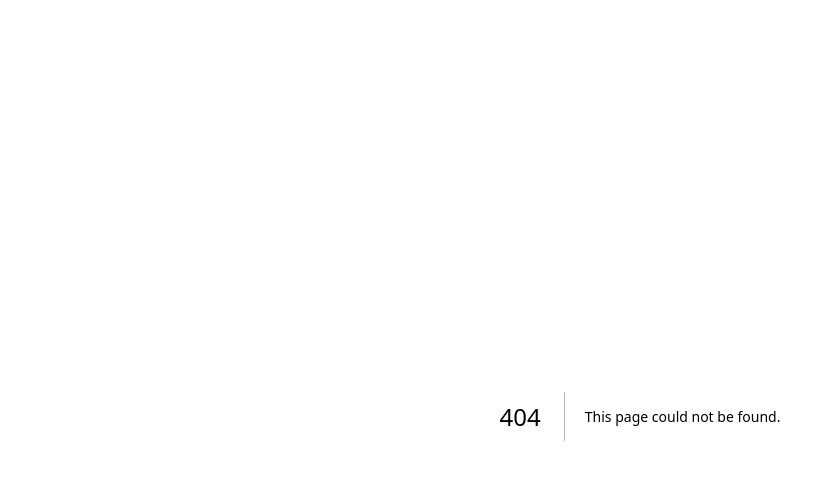
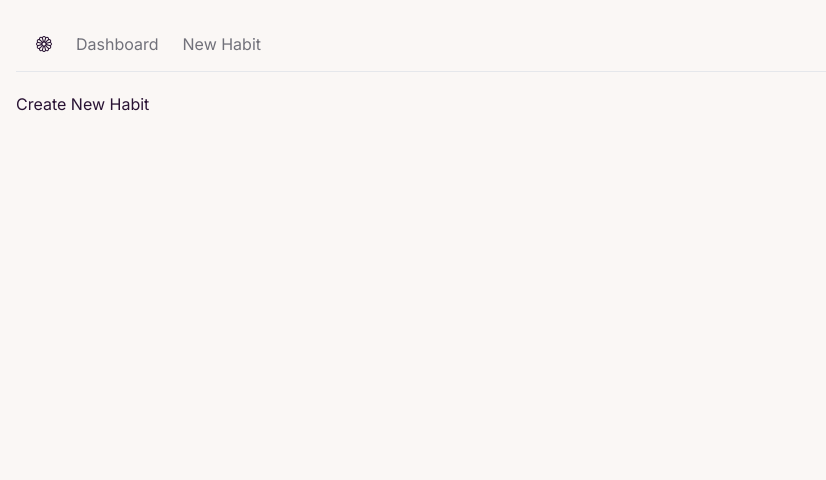
Before and after one commit to baradev/my-habit-tracker, a Next.js app: page /newHabit in a window 1280 px wide. Before the commit this address had no page. Shown: the top 480 px of the page, without its empty margins (0-826 px from the left). Built offline with nearby package versions, Linux system fonts and the light colour scheme.

Commit message:
build the navbar

```diff
--- /dev/null
+++ b/app/NavBar.tsx
@@ -0,0 +1,30 @@
+import Link from "next/link";
+import React from "react";
+import { BsFlower1 } from "react-icons/bs";
+
+const NavBar = () => {
+  const links = [
+    { label: "Dashboard", href: "/" },
+    { label: "New Habit", href: "/newHabit" },
+  ];
+  return (
+    <nav className="flex space-x-6 border-b mb-5 px-5 h-14 items-center">
+      <Link href="/">
+        <BsFlower1 />
+      </Link>
+      <ul className="flex space-x-6">
+        {links.map((link) => (
+          <Link
+            key={link.href}
+            className="text-zinc-500 hover:text-zinc-800 transition-colors"
+            href={link.href}
+          >
+            {link.label}
+          </Link>
+        ))}
+      </ul>
+    </nav>
+  );
+};
+
+export default NavBar;
--- a/app/layout.tsx
+++ b/app/layout.tsx
@@ -1,6 +1,7 @@
 import "./globals.css";
 import type { Metadata } from "next";
 import { Inter } from "next/font/google";
+import NavBar from "./NavBar";
 
 const inter = Inter({ subsets: ["latin"] });
 
@@ -17,6 +18,7 @@ export default function RootLayout({
   return (
     <html lang="en" data-theme="cupcake">
       <body className={inter.className}>
+        <NavBar />
         <main>{children}</main>
       </body>
     </html>
--- /dev/null
+++ b/app/newHabit/page.tsx
@@ -0,0 +1,7 @@
+import React from "react";
+
+const newHabit = () => {
+  return <div>Create New Habit</div>;
+};
+
+export default newHabit;
--- a/package.json
+++ b/package.json
@@ -23,6 +23,7 @@
     "react-calendar": "^4.6.1",
     "react-datepicker": "^4.23.0",
     "react-dom": "18.2.0",
+    "react-icons": "^4.12.0",
     "tailwindcss": "3.3.5",
     "typescript": "5.2.2",
     "uuid": "^9.0.1"
```
Also changed, not shown: 1 other file (tests, documents, lock files or other folders).
